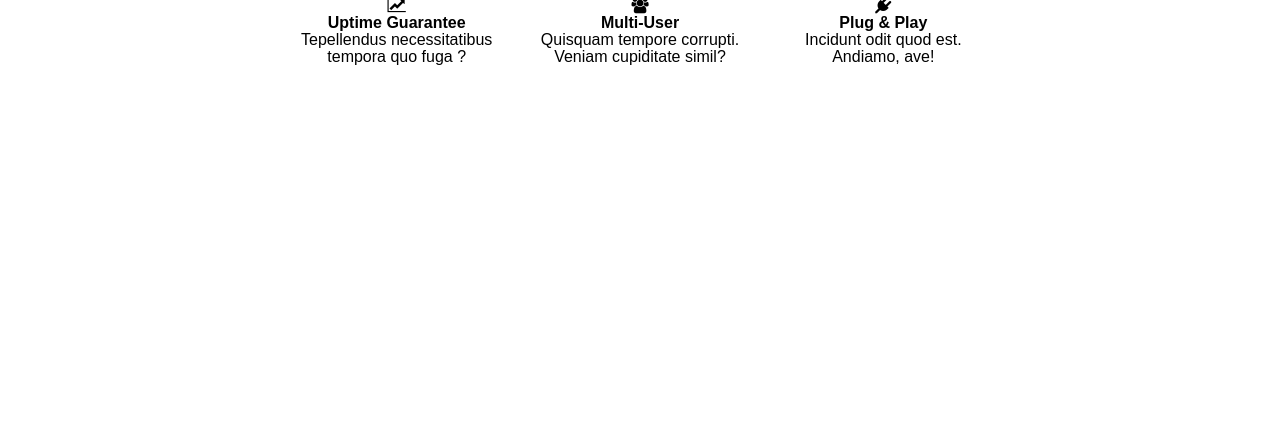
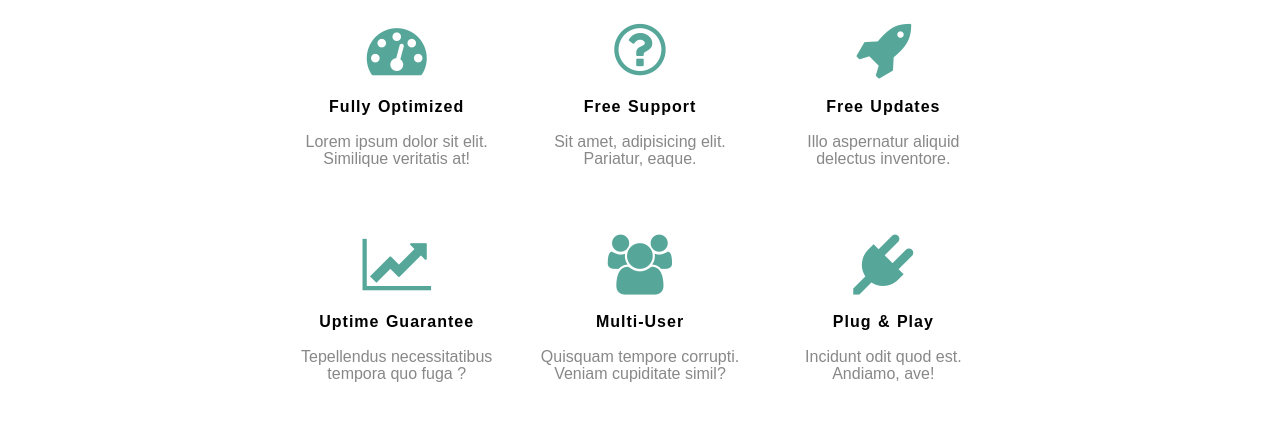
Before and after one commit to alexgooner12/app-theme-project, a plain HTML site: page index.html in a window 1280 px wide. Shown: the part 777-1218 px from the top of the page. Before the commit the page ends 842 px from the top, so only its background shows below. Drawn offline with Linux system fonts and the light colour scheme.

Commit message:
Add style to features section.

```diff
--- a/sass/_components.scss
+++ b/sass/_components.scss
@@ -71,3 +71,34 @@
         }
     }
 }
+
+// features
+
+.features {
+    &__heading {
+        font-size: 3.5rem;
+        margin-bottom: 1.5rem;
+    }
+
+    &__heading-small {
+        letter-spacing: .1rem;
+        word-spacing: .1rem;
+    }
+
+    &__box {
+        & > * {
+            padding: .9rem;
+        }
+    }
+
+    &__icon {
+        color: $color-primary;
+        font-size: 6rem;
+    }
+
+    &__text {
+        color: $light-grey-color;
+        margin-bottom: 5rem;
+        width: 100%;
+    }
+}
```
Also changed, not shown: css/main.css.
